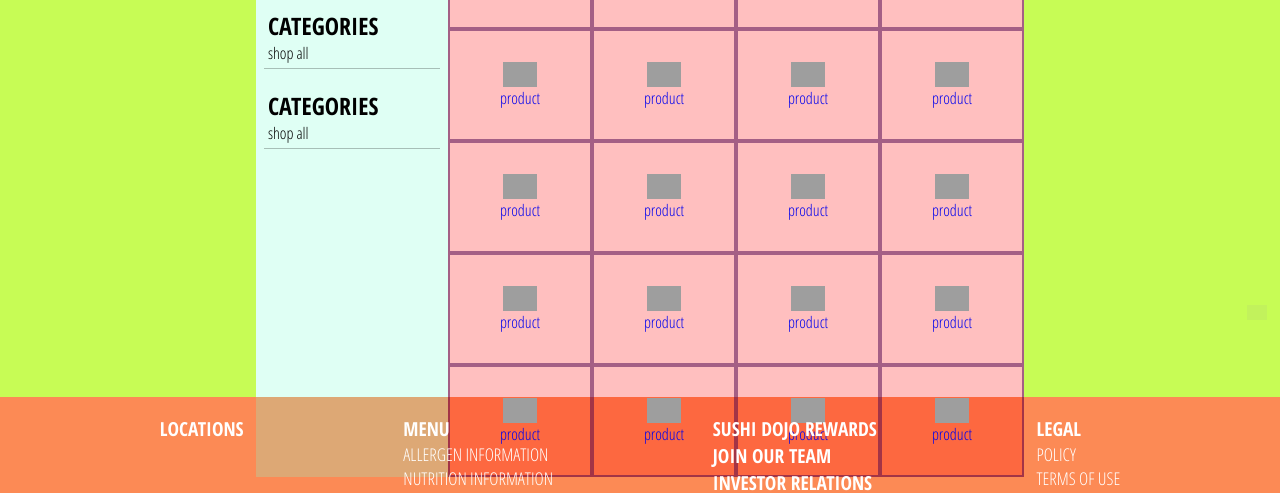
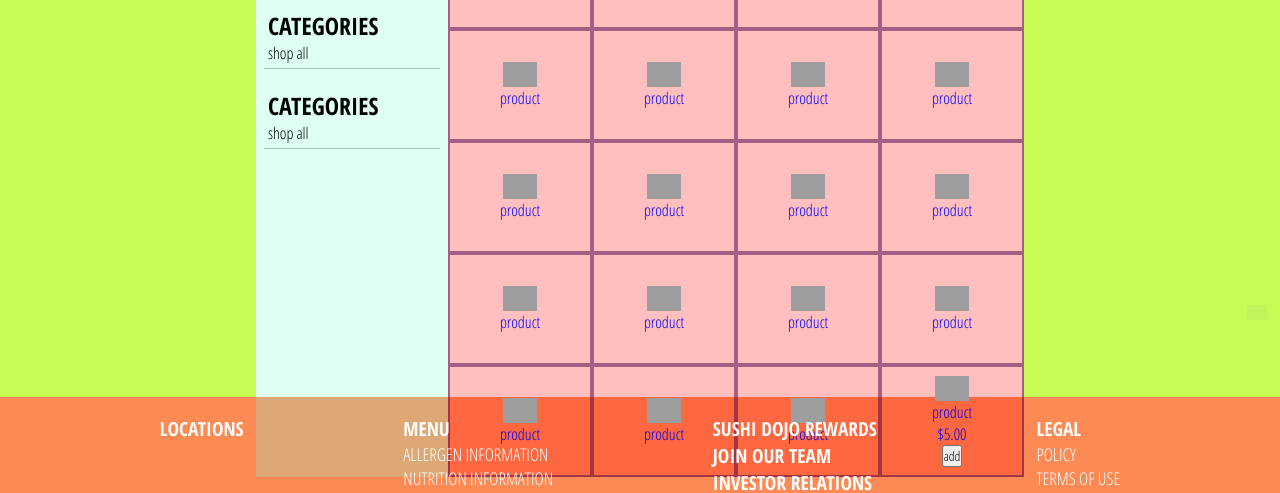
Before and after one commit to Malal0/sushisite, a plain HTML site: page shop.html in a window 1280 px wide. Shown: the part 467-960 px from the top of the page. Drawn offline with Linux system fonts and the light colour scheme; grey boxes are pictures that could not be loaded; a web font is replaced by a local one.

Commit message:
added price p tag

```diff
--- a/shop.html
+++ b/shop.html
@@ -198,6 +198,8 @@
                         <img src="https://external-content.duckduckgo.com/iu/?u=http%3A%2F%2Fpngimg.com%2Fuploads%2Frice%2Frice_PNG50.png&f=1&nofb=1"
                             height=" 25px" alt="pic">
                         <p>product</p>
+                        <p>$5.00</p>
+                        <button>add</button>
                     </div>
                 </a>
             </div>
```
